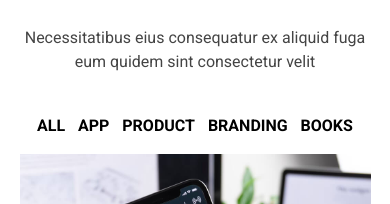
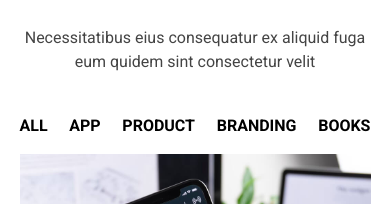
Before and after one commit to marycynthia2020/Eno-landing-page, a website: page index.html in a window 390 px wide. Shown: the part 5566-5770 px from the top of the page. Drawn offline with nearby package versions, Linux system fonts and the light colour scheme.

```diff
--- a/index.html
+++ b/index.html
@@ -492,7 +492,7 @@
               consectetur velit
             </p>
             <ul
-              class="w-[90%] mx-auto md:w-full justify-between md:space-x-6 flex items-center md:justify-center mb-4 font-bold"
+              class="w-[100%] mx-auto md:w-full justify-between md:space-x-6 flex items-center md:justify-center mb-4 font-bold"
               data-aos="fade-up"
               data-aos-delay="300"
             >
```
